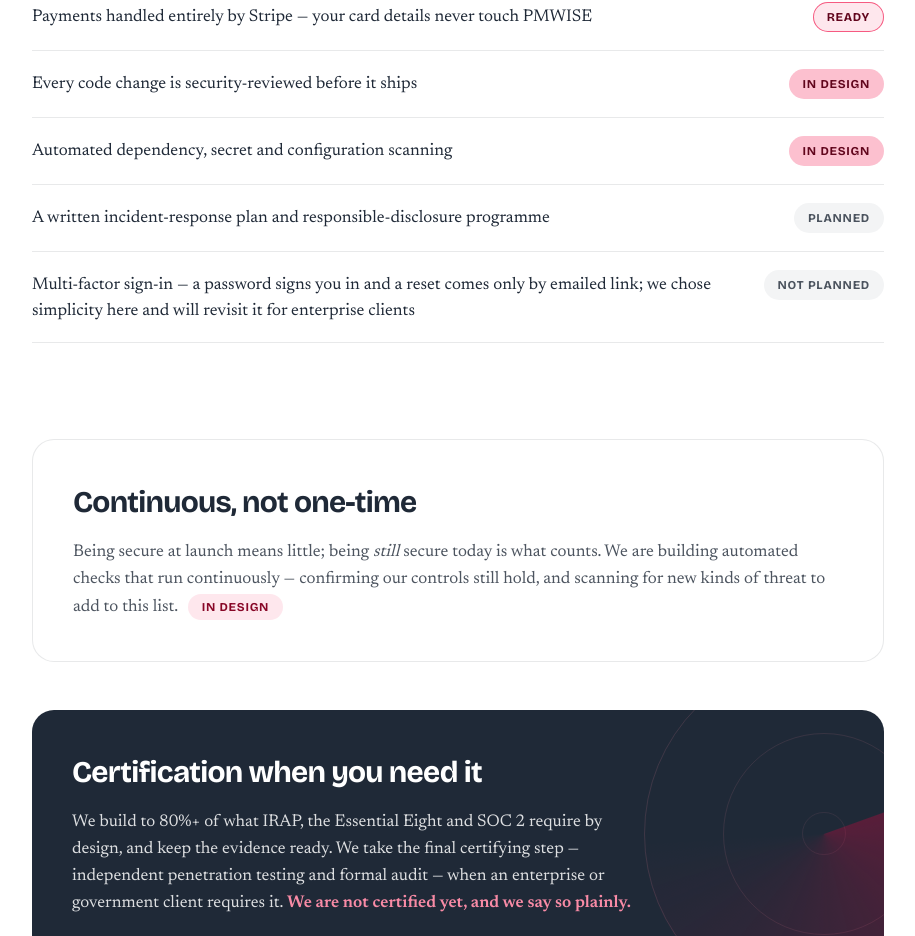
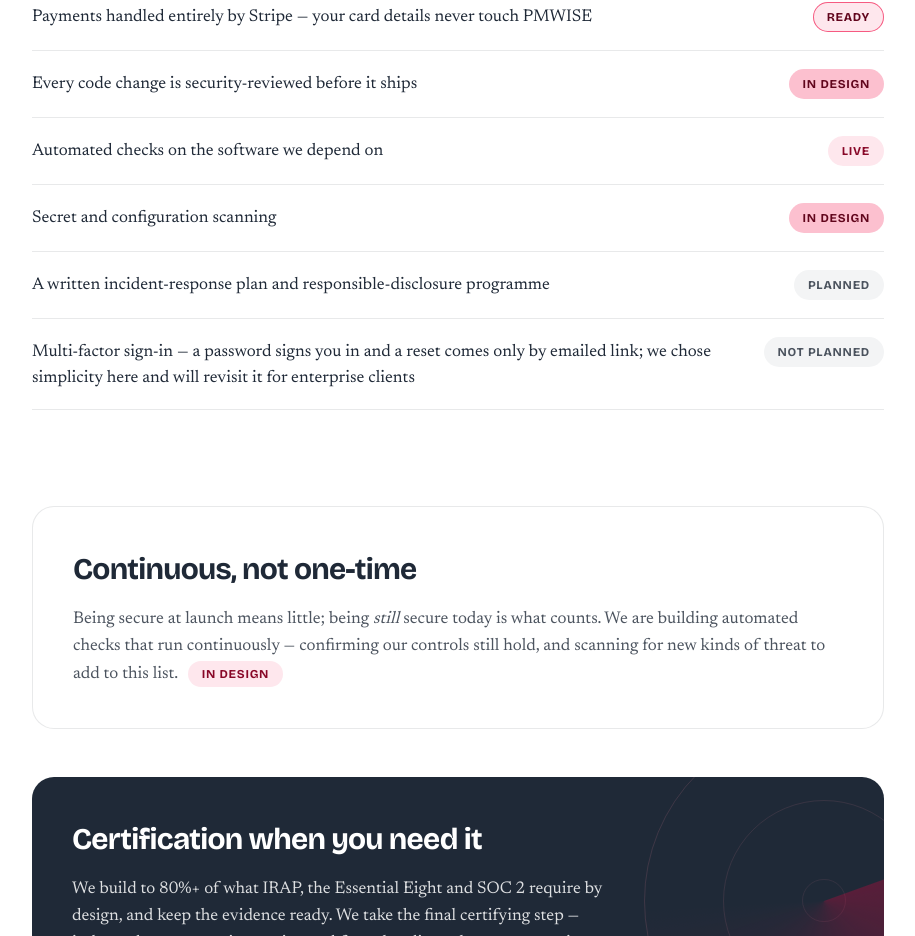
Before and after one commit to barnabyheaton/pmwise-landing, a Next.js app: page /security in a window 1280 px wide. Shown: the part 2374-3310 px from the top of the page, without its empty margins (182-1097 px from the left). Built offline with nearby package versions, Linux system fonts and the light colour scheme.

Commit message:
Security page: dependency checks are Live; secret and config scanning still In design
Splits one line into two, as Barnaby asked, 4 Oct 2026.

Co-Authored-By: Claude Opus 5.5 <noreply@anthropic.com>
Claude-Session: https://claude.ai/code/session_01XrycoDnRyP7bCwaM68Wgbp

```diff
--- a/app/security/page.jsx
+++ b/app/security/page.jsx
@@ -8,7 +8,8 @@ export const metadata = {
 }
 
 // Every status here must match pmwise-app as it is TODAY — this register is only worth publishing
-// if it is true. Last reconciled against pmwise-core docs/workflow/NOW.md on 23 September 2026.
+// if it is true. Last reconciled against pmwise-core docs/workflow/NOW.md on 23 September 2026;
+// dependency checks moved to Live on 4 October 2026 (Dependabot on, all three repositories).
 //   Live        — built and in effect in the app
 //   Ready       — built and tested, switched on when PMWISE goes on sale
 //   In design   — designed, build to follow
@@ -36,7 +37,8 @@ const PLATFORM_ITEMS = [
   ['An ethics layer governs every AI action', 'Live'],
   ['Payments handled entirely by Stripe — your card details never touch PMWISE', 'Ready'],
   ['Every code change is security-reviewed before it ships', 'In design'],
-  ['Automated dependency, secret and configuration scanning', 'In design'],
+  ['Automated checks on the software we depend on', 'Live'],
+  ['Secret and configuration scanning', 'In design'],
   ['A written incident-response plan and responsible-disclosure programme', 'Planned'],
   ['Multi-factor sign-in — a password signs you in and a reset comes only by emailed link; we chose simplicity here and will revisit it for enterprise clients', 'Not planned'],
 ]
```
